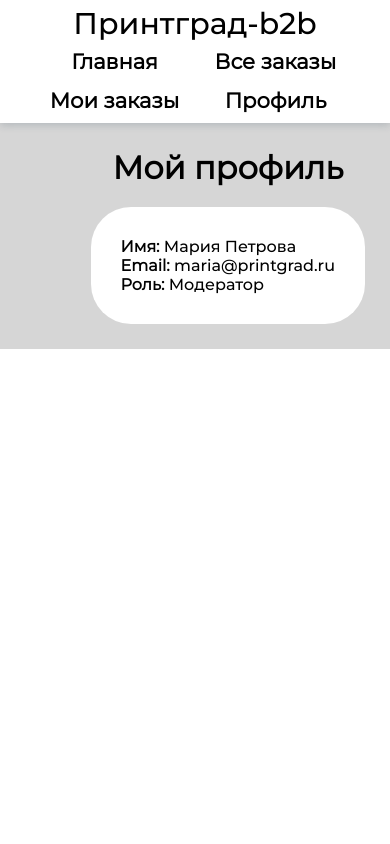
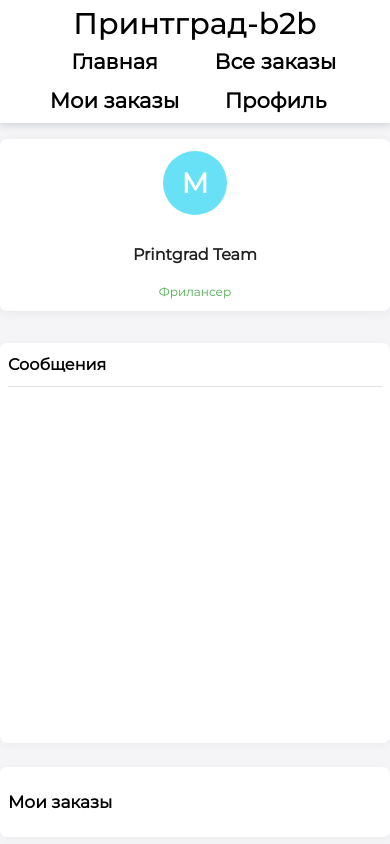
Before and after one commit to Veterjaike/B2B-Printgrad, a React (Vite) app: page /profile in a window 390 px wide. Shown: the top 844 px of the page. Built offline with nearby package versions, Linux system fonts and the light colour scheme.

Commit message:
Верстка страницы Профиль, рефакторинг

```diff
--- a/src/App.jsx
+++ b/src/App.jsx
@@ -1,9 +1,8 @@
 import React, { useEffect, useState } from 'react';
 import { Routes, Route, useLocation } from 'react-router-dom';
 import Header from './components/Header';
-import Home from './pages/Home';
-import Profile from './pages/Profile';
 import './App.css';
+import { Home, Profile } from './pages';
 
 function App() {
   const location = useLocation();
--- a/src/data/users.js
+++ b/src/data/users.js
@@ -1,16 +1,23 @@
-
 const users = [
     {
         id: 1,
         name: "Иван Иванов",
         email: "ivan@printgrad.ru",
-        role: "Исполнитель"
+        role: "Исполнитель",
+        company: "ООО ПринтГрад",
+        status: "Компания",
+        about: "Мы специализируемся на печати и полиграфии для бизнеса. Более 10 лет на рынке.",
+        avatar: null // пока нет фото, можно использовать заглушку
     },
     {
         id: 2,
         name: "Мария Петрова",
         email: "maria@printgrad.ru",
-        role: "Модератор"
+        role: "Модератор",
+        company: "Printgrad Team",
+        status: "Фрилансер",
+        about: "Профессиональный модератор и консультант по вопросам печати.",
+        avatar: null
     }
 ];
 
--- a/src/pages/Home.jsx
+++ /dev/null
@@ -1,12 +0,0 @@
-import React from "react"
-import MainService from "../components/MainService"
-import Portnair from "../components/Portnair"
-
-export default function Home() {
-    return (
-        <div className="home-content">
-            <MainService />
-            <Portnair />
-        </div>
-    )
-};
--- /dev/null
+++ b/src/pages/Home/Home.jsx
@@ -0,0 +1,15 @@
+import React from "react"
+import MainService from "../../components/MainService"
+import Portnair from "../../components/Portnair"
+
+export const Home = () => {
+    return (
+        <div className="home-content">
+            <MainService />
+            <Portnair />
+        </div>
+    )
+};
+
+Home.displayName = "Home"
+export default Home
--- /dev/null
+++ b/src/pages/Home/index.jsx
@@ -0,0 +1 @@
+export * from "./Home"
--- a/src/pages/Profile.css
+++ /dev/null
@@ -1,7 +0,0 @@
-.profile {
-    background-color: #d6d6d6;
-    margin: 0;
-    padding: 0;
-    display: flex;
-    justify-content: flex-end;
-}
--- a/src/pages/Profile.jsx
+++ /dev/null
@@ -1,13 +0,0 @@
-import React from "react"
-import ProfileName from "../components/ProfileName"
-import "./Profile.css"
-
-
-export default function Profile () {
-    return (
-        <div className="profile">
-            <ProfileName />
-
-        </div>
-    )
-}
--- /dev/null
+++ b/src/pages/Profile/Profile.css
@@ -0,0 +1,177 @@
+.profile {
+    background-color: #d6d6d6;
+    margin: 0;
+    padding: 0;
+    display: flex;
+    justify-content: flex-end;
+}
+
+.profile-new-layout {
+  display: flex;
+  justify-content: center;
+  align-items: flex-start;
+  gap: 40px;
+  padding: 40px 0;
+  background: #f5f5f7;
+  min-height: 100vh;
+  box-sizing: border-box;
+}
+
+.profile-left {
+  width: 380px;
+  min-width: 0;
+  display: flex;
+  flex-direction: column;
+  gap: 32px;
+}
+
+.profile-usercard {
+  background: #fff;
+  border-radius: 7px;
+  box-shadow: 0 2px 12px rgba(0,0,0,0.06);
+  padding: 32px 24px 24px 24px;
+  display: flex;
+  flex-direction: column;
+  align-items: center;
+  gap: 18px;
+}
+
+.profile-avatar {
+  width: 130px;
+  height: 130px;
+  border-radius: 50%;
+  background: #68e1f7;
+  display: flex;
+  align-items: center;
+  justify-content: center;
+  margin-bottom: 12px;
+}
+.avatar-placeholder {
+  font-size: 48px;
+  color: #ffffff;
+  font-weight: bold;
+}
+.profile-company {
+  font-size: 20px;
+  font-weight: 600;
+  color: #222;
+  text-align: center;
+}
+.profile-status {
+  font-size: 15px;
+  color: #4caf50;
+  font-weight: 500;
+  margin-top: 2px;
+}
+
+.profile-chat-block {
+  background: #fff;
+  border-radius: 7px;
+  box-shadow: 0 2px 8px rgba(0,0,0,0.04);
+  padding: 20px 18px;
+  min-height: 400px;
+}
+.chat-title {
+  font-size: 16px;
+  font-weight: 900;
+  color: #000000;
+  margin-bottom: 8px;
+}
+
+.profile-right {
+  display: flex;
+  flex-direction: column;
+  gap: 32px;
+  width: 800px;
+  min-width: 0;
+}
+.profile-orders-block,
+.profile-market-block {
+  background: #fff;
+  border-radius: 7px;
+  box-shadow: 0 2px 8px rgba(0,0,0,0.04);
+  padding: 18px 20px;
+  font-size: 17px;
+  font-weight: 600;
+  color: #000000;
+  min-height: 70px;
+  display: flex;
+  align-items: center;
+}
+.profile-about-block {
+  background: #fff;
+  border-radius: 7px;
+  box-shadow: 0 2px 12px rgba(0,0,0,0.06);
+  padding: 28px 24px;
+  min-height: 460px;
+}
+.about-title {
+  font-size: 18px;
+  font-weight: 700;
+  color: #222;
+  margin-bottom: 10px;
+}
+.about-text {
+  font-size: 16px;
+  color: #444;
+  line-height: 1.6;
+}
+
+.chat-divider {
+  border: none;
+  border-bottom: 1.5px solid #e0e0e0;
+  margin: 12px 0 0 0;
+}
+
+@media (max-width: 1024px) {
+  .profile-new-layout {
+    gap: 20px;
+    padding: 24px 0;
+  }
+  .profile-left {
+    width: 180px;
+  }
+  .profile-right {
+    width: 100%;
+    min-width: 0;
+  }
+}
+
+@media (max-width: 768px) {
+  .profile-new-layout {
+    flex-direction: column;
+    align-items: stretch;
+    gap: 24px;
+    padding: 16px 0;
+  }
+  .profile-left, .profile-right {
+    width: 100%;
+    min-width: 0;
+  }
+}
+
+@media (max-width: 480px) {
+  .profile-usercard, .profile-chat-block, .profile-orders-block, .profile-market-block, .profile-about-block {
+    padding: 12px 8px !important;
+    border-radius: 7px !important;
+  }
+  .profile-avatar {
+    width: 64px;
+    height: 64px;
+  }
+  .avatar-placeholder {
+    font-size: 28px;
+  }
+  .profile-company {
+    font-size: 16px;
+  }
+  .profile-status {
+    font-size: 12px;
+  }
+  .about-title {
+    font-size: 15px;
+  }
+  .about-text {
+    font-size: 13px;
+  }
+}
--- /dev/null
+++ b/src/pages/Profile/Profile.jsx
@@ -0,0 +1,41 @@
+import React from "react"
+import users from "../../data/users"
+import "./Profile.css"
+
+
+export const Profile = () => {
+    const currentUser = users[1] // теперь отображаем модератора
+
+    return (
+        <div className="profile-new-layout">
+            {/* Левая колонка */}
+            <div className="profile-left">
+                <div className="profile-usercard">
+                    <div className="profile-avatar">
+                        {/* Заглушка для фото */}
+                        <div className="avatar-placeholder">{currentUser.name[0]}</div>
+                    </div>
+                    <div className="profile-company">{currentUser.company}</div>
+                    <div className="profile-status">{currentUser.status}</div>
+                </div>
+                <div className="profile-chat-block">
+                    <div className="chat-title">Сообщения</div>
+                    <hr className="chat-divider" />
+                    {/* Пока пусто */}
+                </div>
+            </div>
+            {/* Правая колонка */}
+            <div className="profile-right">
+                <div className="profile-orders-block">Мои заказы</div>
+                <div className="profile-market-block">Новое на бирже</div>
+                <div className="profile-about-block">
+                    <div className="about-title">О себе</div>
+                    <div className="about-text">{currentUser.about}</div>
+                </div>
+            </div>
+        </div>
+    )
+}
+
+Profile.displayName = "Profile"
+export default Profile
--- /dev/null
+++ b/src/pages/Profile/index.jsx
@@ -0,0 +1 @@
+export * from "./Profile"
--- /dev/null
+++ b/src/pages/index.jsx
@@ -0,0 +1,2 @@
+export * from "./Home"
+export * from "./Profile"
```
Also changed, not shown: package.json (+13 -13 lines).
